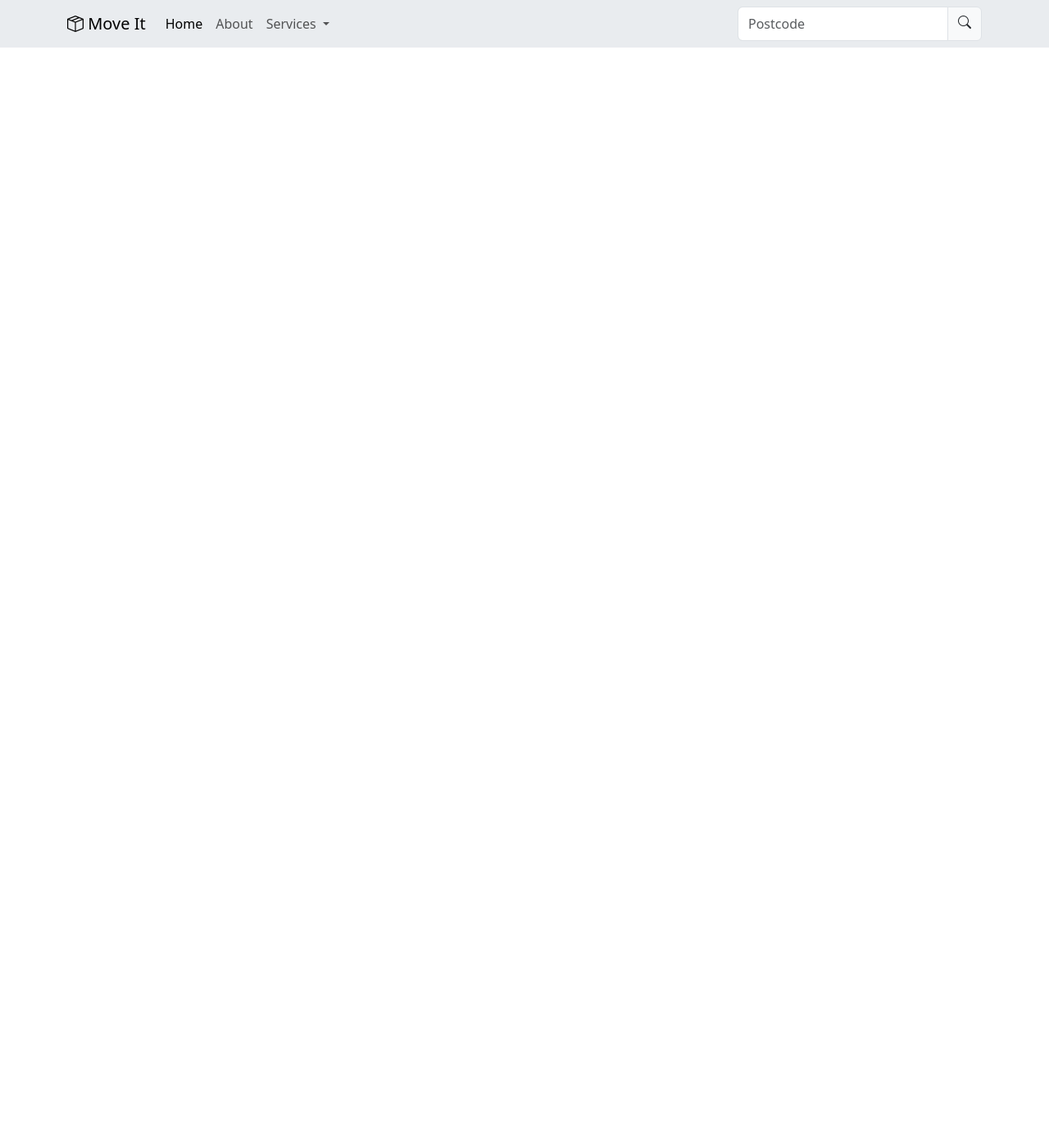
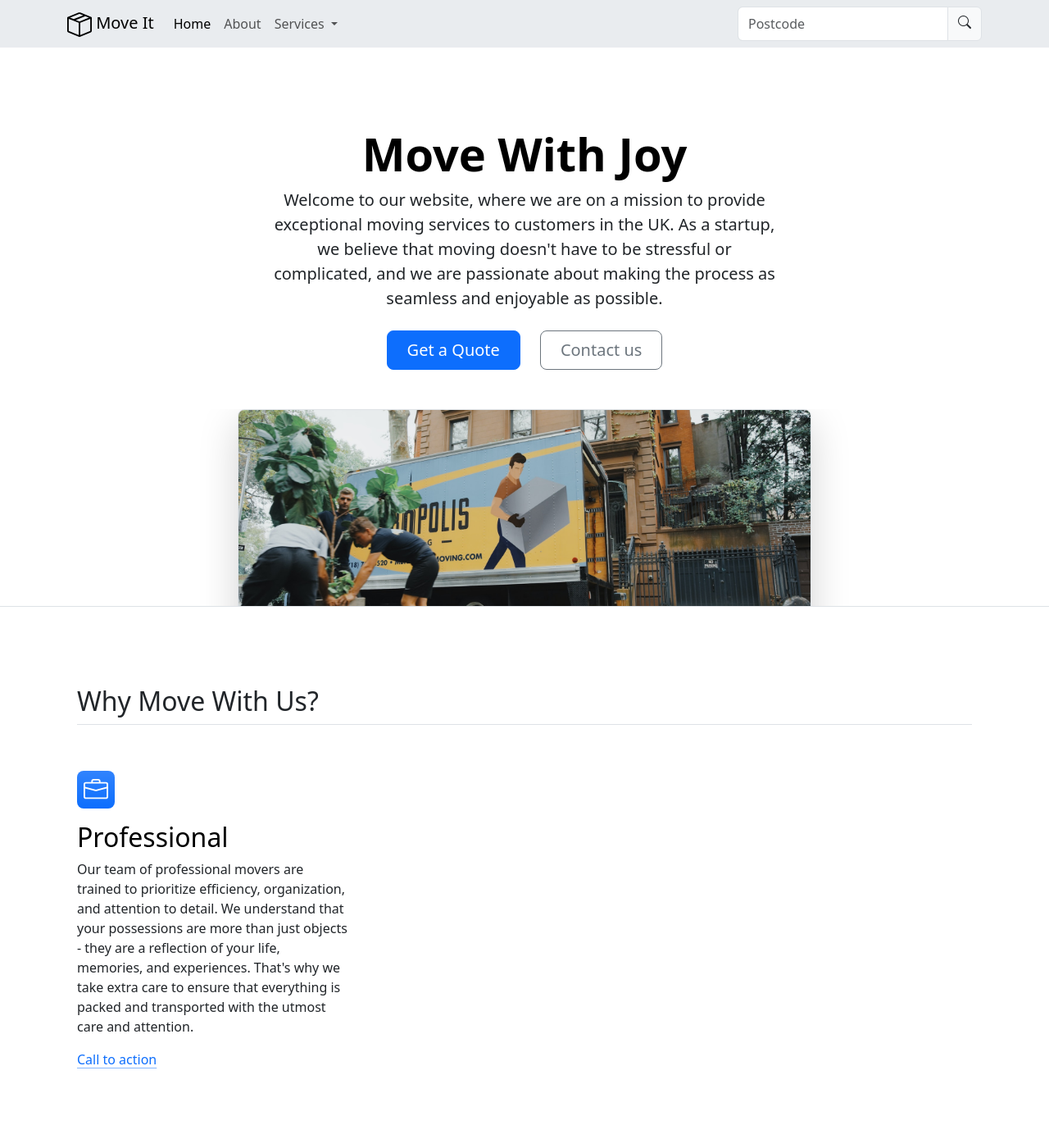
Before and after one commit to Murtaza34/move-it, a plain HTML site: page index.html in a window 1280 px wide. Shown: the whole page at 82% size. Before the commit the page ends 800 px from the top, so only its background shows below. Drawn offline with nearby package versions, Linux system fonts and the light colour scheme.

Commit message:
second section wip

```diff
--- a/index.html
+++ b/index.html
@@ -23,9 +23,13 @@
     <title>Move it</title>
   </head>
   <body>
+    <header>
       <nav class="navbar navbar-expand-lg bg-body-secondary">
         <div class="container">
-        <a class="navbar-brand fw-medium" href="/"><i class="bi bi-box-seam"></i> Move It</a>
+          <a class="navbar-brand fw-medium" href="/"
+            ><img src="./assets/svg/box-seam.svg" style="height: 30px" alt="Move It brand icon" />
+            Move It</a
+          >
           <button
             class="navbar-toggler"
             type="button"
@@ -79,5 +83,60 @@
           </div>
         </div>
       </nav>
+    </header>
+    <main>
+      <section class="px-4 pt-5 my-5 text-center border-bottom">
+        <h1 class="display-4 fw-bold text-body-emphasis">Move With Joy</h1>
+        <div class="col-lg-6 mx-auto">
+          <p class="lead mb-4">
+            Welcome to our website, where we are on a mission to provide exceptional moving services
+            to customers in the UK. As a startup, we believe that moving doesn't have to be
+            stressful or complicated, and we are passionate about making the process as seamless and
+            enjoyable as possible.
+          </p>
+          <div class="d-grid gap-2 d-sm-flex justify-content-sm-center mb-5">
+            <button type="button" class="btn btn-primary btn-lg px-4 me-sm-3">Get a Quote</button>
+            <button type="button" class="btn btn-outline-secondary btn-lg px-4">Contact us</button>
+          </div>
+        </div>
+        <div class="overflow-hidden" style="max-height: 30vh">
+          <div class="container px-5">
+            <img
+              src="./assets/images/moving-van.jpg"
+              class="img-fluid border rounded-3 shadow-lg mb-5"
+              alt="Example image"
+              width="700"
+              height="500"
+              loading="lazy"
+            />
+          </div>
+        </div>
+      </section>
+      <section class="container px-4 py-5" id="featured-3">
+        <h2 class="pb-2 border-bottom">Why Move With Us?</h2>
+        <div class="row g-5 py-5 row-cols-1 row-cols-lg-3">
+          <div class="feature col">
+            <div
+              class="feature-icon d-inline-flex align-items-center justify-content-center text-bg-primary bg-gradient fs-2 mb-3 p-2 rounded-3"
+            >
+              <img class="" src="./assets/svg/briefcase.svg" alt="" style="height: 30px;">
+            </div>
+            <h3 class="fs-2 text-body-emphasis">Professional</h3>
+            <p>
+              Our team of professional movers are trained to prioritize efficiency, organization,
+              and attention to detail. We understand that your possessions are more than just
+              objects - they are a reflection of your life, memories, and experiences. That's why we
+              take extra care to ensure that everything is packed and transported with the utmost
+              care and attention.
+            </p>
+            <a href="#" class="icon-link">
+              Call to action
+              <svg class="bi"><use xlink:href="#chevron-right"></use></svg>
+            </a>
+          </div>
+
+        </div>
+      </section>
+    </main>
   </body>
 </html>
```
Lines whose indentation alone changed are shown as unchanged.
